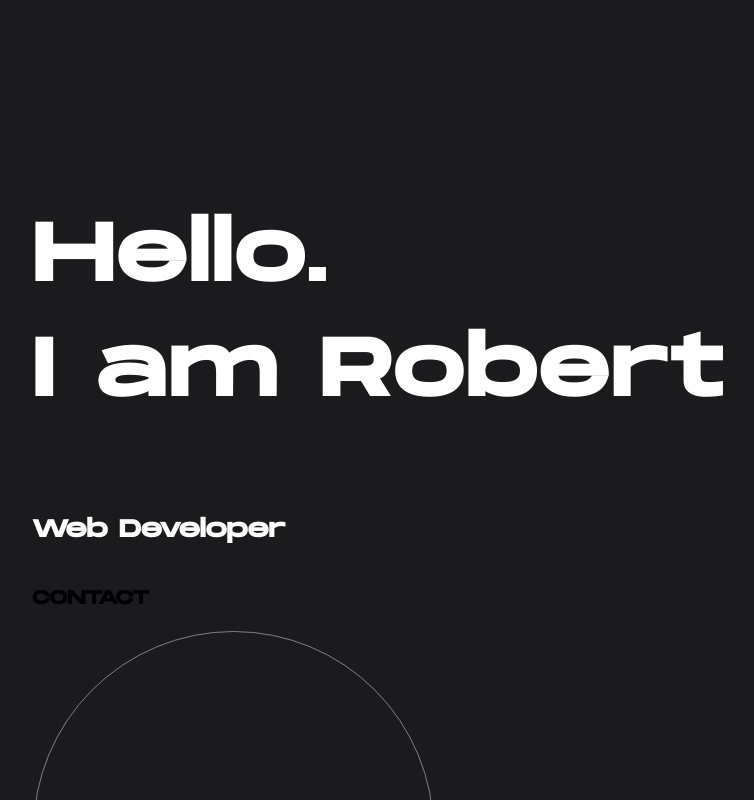
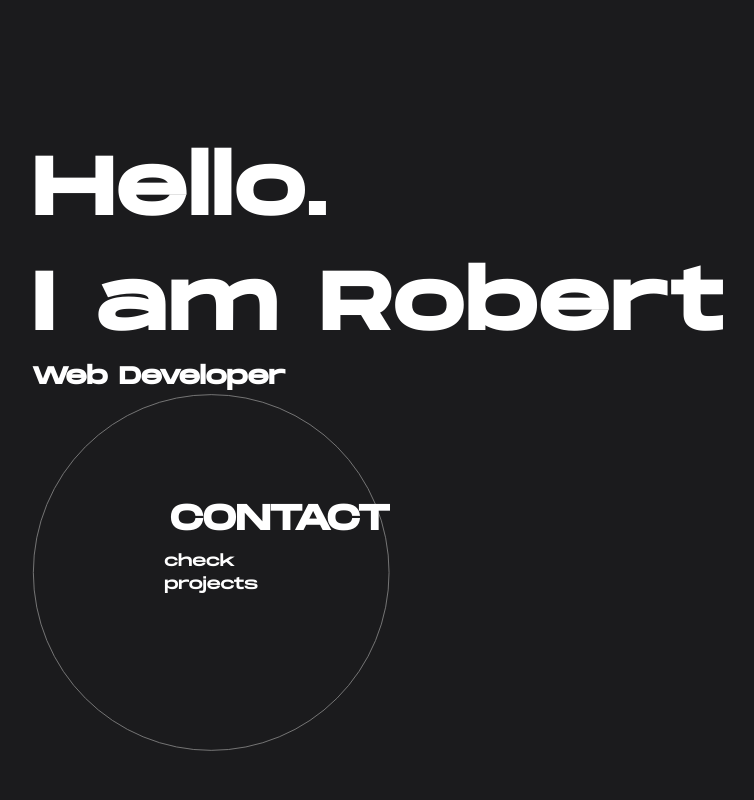
Before and after one commit to webdevrr/Portfolio-v3, a Next.js app: page / in a window 1280 px wide. Shown: the top 800 px of the page, without its empty margins (160-914 px from the left). Built offline with nearby package versions, Linux system fonts and the light colour scheme.

Commit message:
Added styles to WelcomeSectionCircle

```diff
--- a/components/WelcomeSection/WelcomeSectionCircle.tsx
+++ b/components/WelcomeSection/WelcomeSectionCircle.tsx
@@ -1,9 +1,44 @@
+import styled from "styled-components";
+
+const Wrapper = styled.div`
+  margin-top: 5%;
+  width: 40%;
+  height: 40%;
+  display: flex;
+  justify-content: center;
+  align-items: center;
+  position: relative;
+`;
+const AbsoluteOverflow = styled.span`
+  position: absolute;
+  overflow: hidden;
+  top: 20%;
+  right: 0;
+`;
+const Contact = styled.h3`
+  cursor: pointer;
+  color: white;
+  font-size: 2.2rem;
+`;
+const MiddleButton = styled.div`
+  display: flex;
+  flex-direction: column;
+  position: absolute;
+  cursor: pointer;
+  color: white;
+`;
+const Overflow = styled.span`
+  overflow: hidden;
+`;
+const MiddleTitle = styled.span`
+  display: block;
+`;
 const WelcomeSectionCircle = () => {
   return (
-    <div>
-      <span>
-        <h3>CONTACT</h3>
-      </span>
+    <Wrapper>
+      <AbsoluteOverflow>
+        <Contact>CONTACT</Contact>
+      </AbsoluteOverflow>
       <svg width="403px" height="403px" viewBox="0 0 403 403">
         <circle
           cx="50%"
@@ -14,15 +49,15 @@ const WelcomeSectionCircle = () => {
           stroke="gray"
         />
       </svg>
-      <div>
-        <span>
-          <span>check</span>
-        </span>
-        <span>
-          <span>projects</span>
-        </span>
-      </div>
-    </div>
+      <MiddleButton>
+        <Overflow>
+          <MiddleTitle>check</MiddleTitle>
+        </Overflow>
+        <Overflow>
+          <MiddleTitle>projects</MiddleTitle>
+        </Overflow>
+      </MiddleButton>
+    </Wrapper>
   );
 };
 
--- a/pages/_app.tsx
+++ b/pages/_app.tsx
@@ -11,6 +11,8 @@ body {
 }
 * {
   box-sizing: border-box;
+  margin: 0;
+  padding: 0;
 }
 
 `;
```
